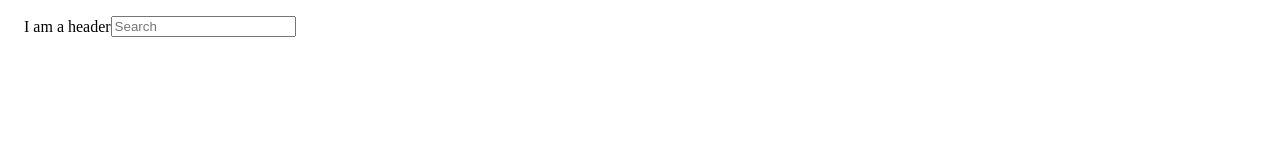
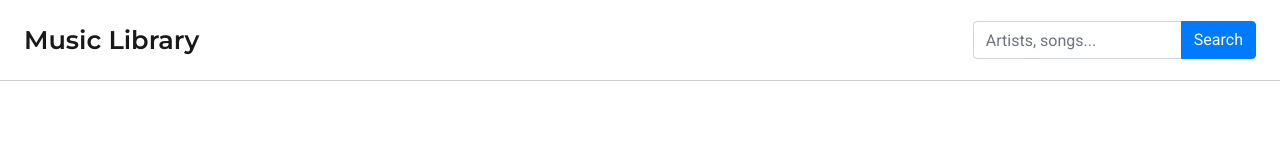
Before and after one commit to reverroser/musicLibrary, a website built with webpack: page public/index.html in a window 1280 px wide. Built offline with nearby package versions, Linux system fonts and the light colour scheme.

Commit message:
header ui

```diff
--- a/public/index.html
+++ b/public/index.html
@@ -5,6 +5,10 @@
     <meta charset="UTF-8">
     <meta name="viewport" content="width=device-width, initial-scale=1.0">
     <meta http-equiv="X-UA-Compatible" content="ie=edge">
+    <link rel="stylesheet" href="https://stackpath.bootstrapcdn.com/bootstrap/4.4.1/css/bootstrap.min.css"
+        integrity="sha384-Vkoo8x4CGsO3+Hhxv8T/Q5PaXtkKtu6ug5TOeNV6gBiFeWPGFN9MuhOf23Q9Ifjh" crossorigin="anonymous">
+    <link href="https://fonts.googleapis.com/css?family=Montserrat:400,600|Roboto:400,500&display=swap"
+        rel="stylesheet">
     <title>Music Library</title>
 </head>
 
--- a/src/components/Header/Header.js
+++ b/src/components/Header/Header.js
@@ -9,10 +9,10 @@ class Header extends HTMLElement {
 
     render() {
         this.innerHTML = `
-            <div class="header">
-                I am a header
+            <nav class="header navbar navbar-light">
+                <span class="logo navbar-brand">Music Library</span>
                 <search-input />
-            </div>
+            </nav>
         `;
     }
 }
--- a/src/components/Header/Header.scss
+++ b/src/components/Header/Header.scss
@@ -1,5 +1,10 @@
 .header {
-    display: flex;
-    align-items: center;
+    border-bottom: thin solid #ccc;
     padding: 16px 24px;
 }
+
+.logo {
+    font-family: 'Montserrat', sans-serif;
+    font-weight: 600;
+    font-size: 1.6em;
+}
--- a/src/components/SearchInput/SearchInput.js
+++ b/src/components/SearchInput/SearchInput.js
@@ -22,7 +22,12 @@ class SearchInput extends HTMLElement {
 
     render() {
         this.innerHTML = `
-            <input type="text" id="searchInput" class="search-input" placeholder="Search" />
+            <div class="search-input input-group">
+                <input type="text" id="searchInput" class="form-control" placeholder="Artists, songs...">
+                <div class="input-group-append">
+                    <button class="btn btn-primary" type="button" id="search-button">Search</button>
+                </div>
+            </div>
         `;
     }
 }
--- a/src/styles/index.scss
+++ b/src/styles/index.scss
@@ -1,5 +1,6 @@
 html,
 body {
+    font-family: 'Roboto', sans-serif;
     width: 100%;
     height: 100%;
     margin: 0;
```
Also changed, not shown: package.json (line endings or trailing spaces).
